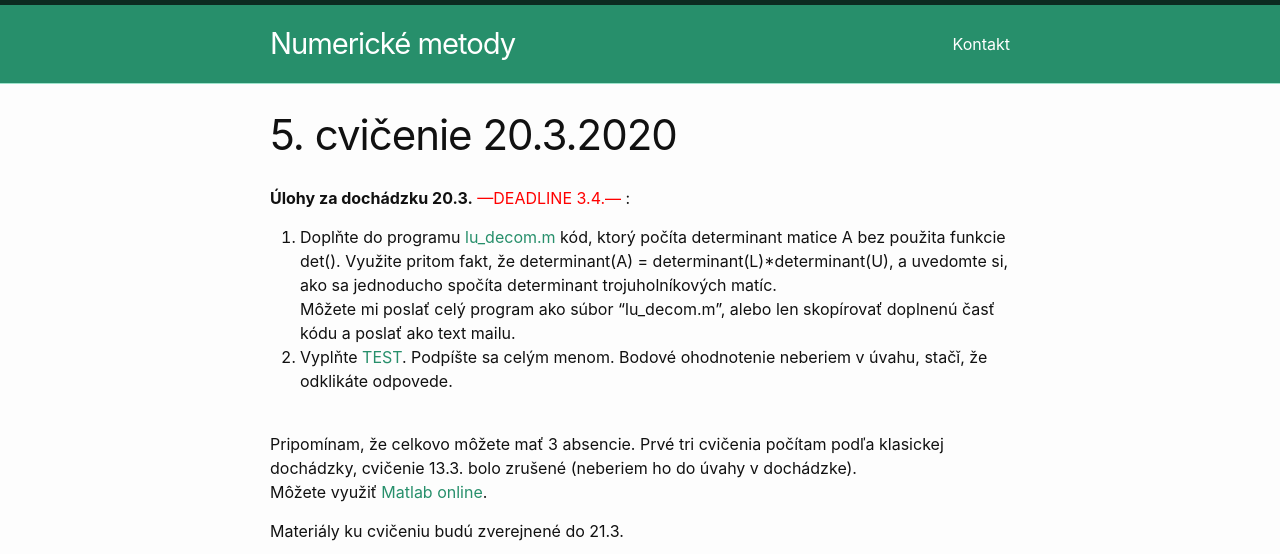
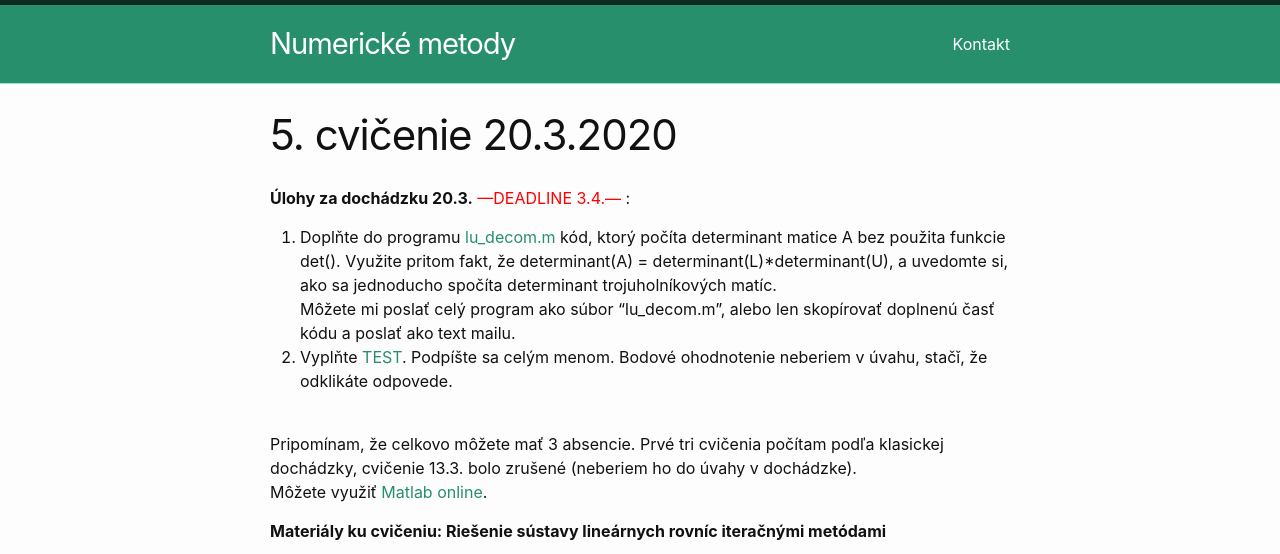
Before and after one commit to maslarova/maslarova.github.io, a Jekyll site: the page built from _posts/2020-03-20-cvicenie5.md, in a window 1280 px wide and 900 px high, cut to the strip 0-554 px from the top of the window. Built offline with Jekyll 4.4.1, drawn with Linux system fonts in a browser that asks for light colours.

Commit message:
mini uprava

```diff
--- a/_posts/2020-03-20-cvicenie5.md
+++ b/_posts/2020-03-20-cvicenie5.md
@@ -14,8 +14,6 @@ Môžete mi poslať celý program ako súbor "lu_decom.m", alebo len skopírova
 
 Pripomínam, že celkovo môžete mať 3 absencie. Prvé tri cvičenia počítam podľa klasickej dochádzky, cvičenie 13.3. bolo zrušené (neberiem ho do úvahy v dochádzke).<br />
 Môžete využiť [Matlab online](https://www.mathworks.com/products/matlab-online.html).<br />
-
-Materiály ku cvičeniu budú zverejnené do 21.3.
 
 
 **Materiály ku cvičeniu: Riešenie sústavy lineárnych rovníc iteračnými metódami** <br />
```
